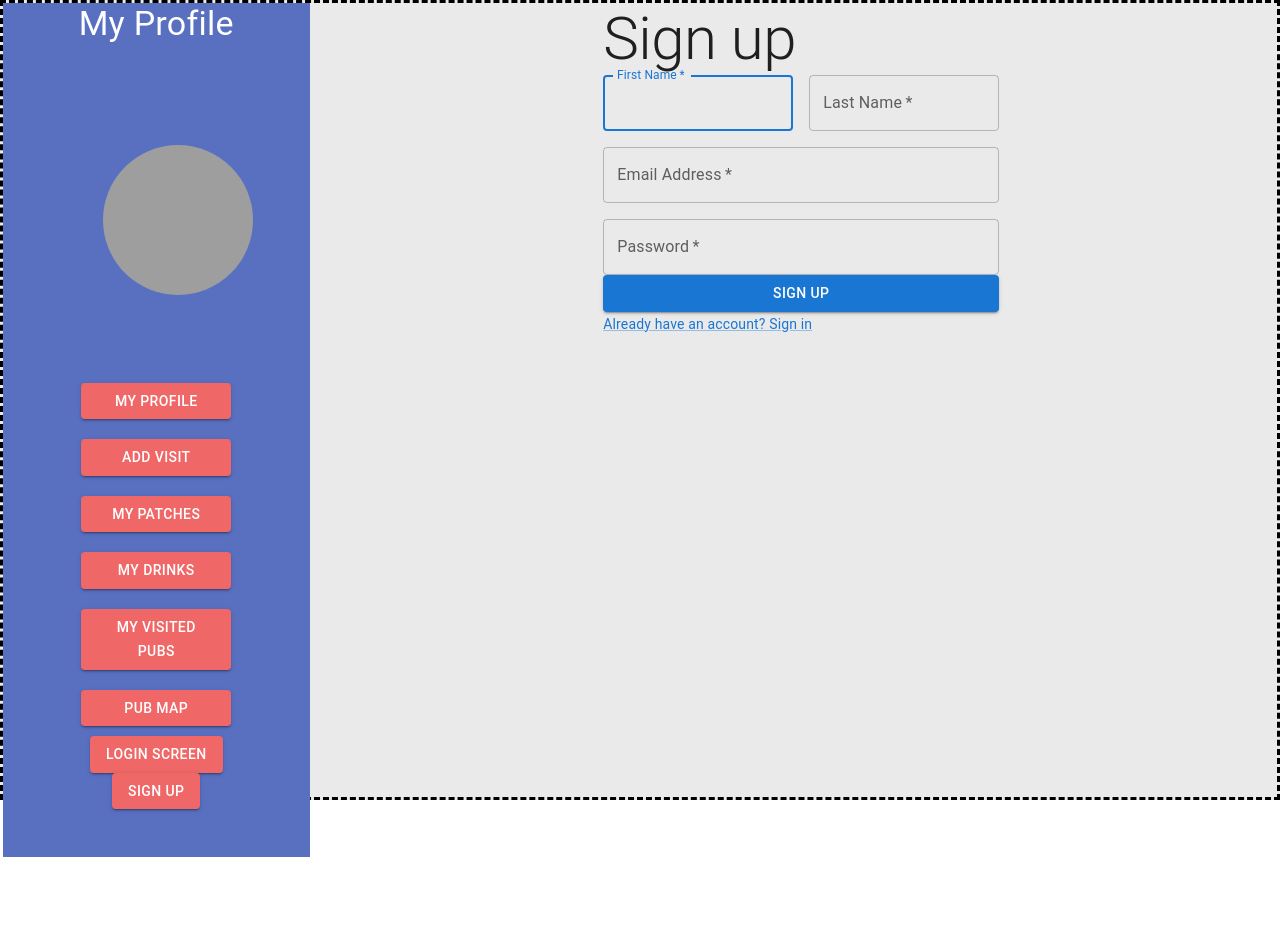
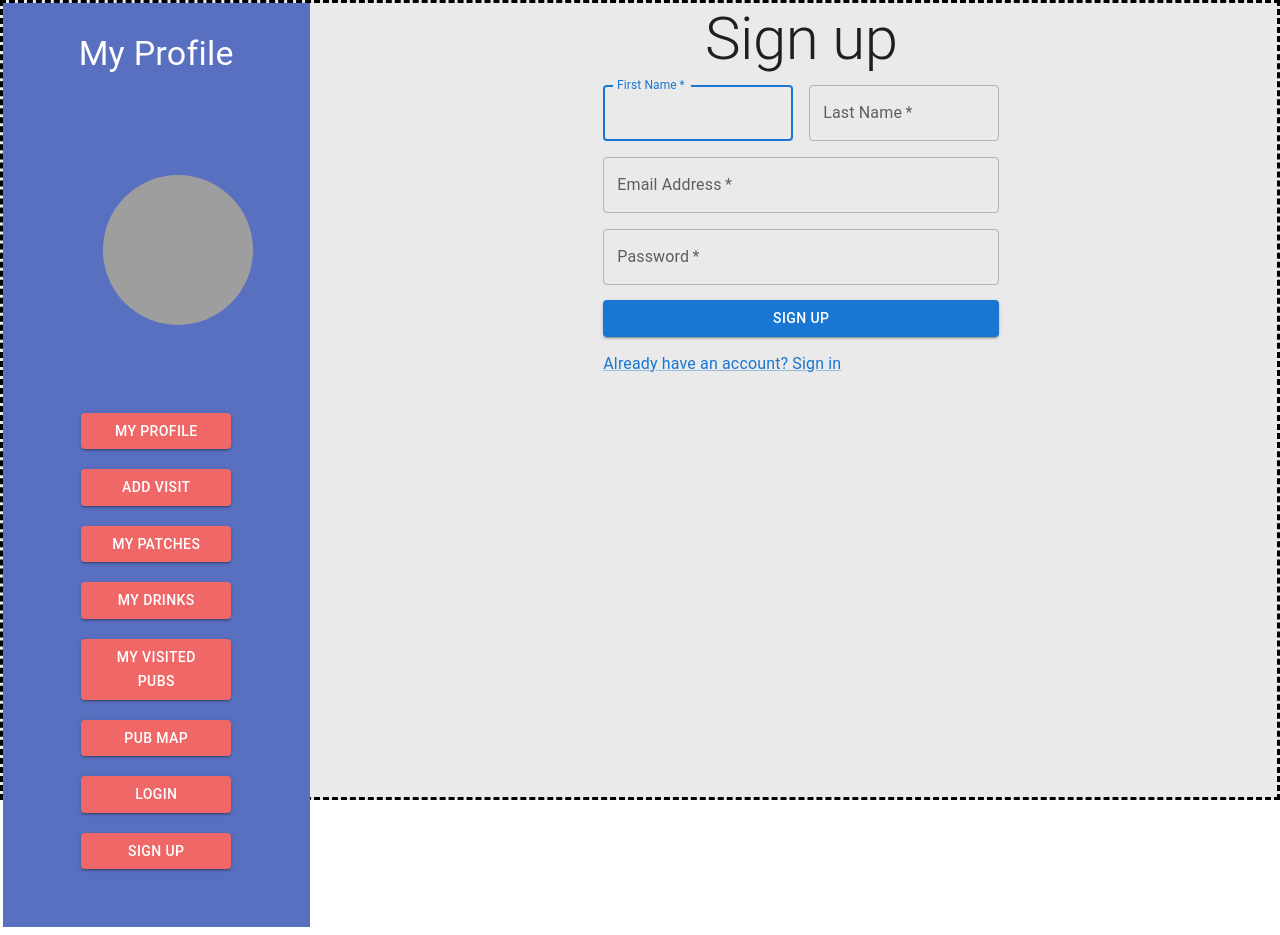
Before and after one commit to MoodMirani/DH2643-Advanced-Interaction-Programming, a React app in the folder frontend/: page /SignUp in a window 1280 px wide. Before the commit the page ends 865 px from the top, so only its background shows below. Built offline with nearby package versions, Linux system fonts and the light colour scheme; grey boxes are pictures that could not be loaded; the HTML template or start-up script is replaced by a standard one.

Commit message:
loginforms progress

```diff
--- a/frontend/src/app.tsx
+++ b/frontend/src/app.tsx
@@ -40,8 +40,7 @@ function App() {
 
   return (
     <div className="App">
-
-      <LoginScreen/>
+      <LoginScreen />
     </div>
   );
 
--- a/frontend/src/components/SignUp/SignUp.tsx
+++ b/frontend/src/components/SignUp/SignUp.tsx
@@ -15,9 +15,6 @@ import { makeStyles } from "@mui/material/styles";
 import Container from "@mui/material/Container";
 import axios from "axios";
 import './login.scss';
-
-
-
 
 
 export default function SignUp() {
@@ -47,12 +44,12 @@ export default function SignUp() {
     <Container component="main" maxWidth="xs">
       <CssBaseline />
       <div className="paper">
-        <Typography component="h1" variant="h2">
+        <Typography component="h1" variant="h2" style={{marginBottom: "10px", textAlign: "center"}}>
           Sign up
         </Typography>
         <form className="form" noValidate>
-          <Grid container spacing={2}>
-            <Grid item xs={12} sm={6}>
+          <Grid container spacing={2} >
+            <Grid item xs={12} sm={6} >
               <TextField
                 onChange={(e) => setFirstName(e.target.value)}
                 autoComplete="fname"
@@ -110,12 +107,13 @@ export default function SignUp() {
             color="primary"
             className="submit"
             onClick={addUser}
+            style={{marginTop: "15px", marginBottom: "15px"}}
             >
             Sign Up
           </Button>
           <Grid container>
             <Grid item>
-              <Link href="/" variant="body2">
+              <Link href="/SignUp">
                 Already have an account? Sign in
               </Link>
             </Grid>
--- a/frontend/src/components/login/login.tsx
+++ b/frontend/src/components/login/login.tsx
@@ -5,7 +5,6 @@ import CssBaseline from "@mui/material/CssBaseline";
 import TextField from "@mui/material/TextField";
 import FormControlLabel from "@mui/material/FormControlLabel";
 import Checkbox from "@mui/material/Checkbox";
-import Link from "@mui/material/Link";
 import Paper from "@mui/material/Paper";
 import Grid from "@mui/material/Grid";
 import Icon from '@mui/material/Icon';
@@ -15,6 +14,9 @@ import './login.scss';
 import {useSelector, useDispatch} from 'react-redux';
 import { useAppSelector, useAppDispatch } from '../../hooks'
 import { setFirstName, setEmail, setPassword } from '../../redux/UserSlice';
+import Container from "@mui/material/Container";
+import { Link } from "react-router-dom";
+
 
 
 const LoginScreen = () => {
@@ -34,55 +36,60 @@ const LoginScreen = () => {
 
 
   return (
-    <Grid container className='signInGrid'>
-      <Grid item xs={12} sm={8} md={5} component={Paper} elevation={6} square>
-        <div className='paper'>
-          <Typography component="h1" variant="h2">
-            Sign in
-          </Typography >
-          <form className='form' noValidate autoComplete="off">
+    <Container component="main" maxWidth="xs">
+    <CssBaseline />
+    <div className="paper">
+      <Typography component="h1" variant="h2" style={{marginBottom: "10px", textAlign: "center"}}>
+        Log in
+      </Typography>
+      <form className="form" noValidate>
+        <Grid container spacing={2} >
+          <Grid item xs={12}>
             <TextField
               onChange={(e) => setInputemail(e.target.value)}
               variant="outlined"
-              margin="normal"
               required
               fullWidth
               id="email"
               label="Email Address"
               name="email"
-              autoFocus
+              autoComplete="email"
             />
+          </Grid>
+          <Grid item xs={12}>
             <TextField
               onChange={(e) => setInputpassword(e.target.value)}
               variant="outlined"
-              margin="normal"
               required
               fullWidth
               name="password"
               label="Password"
               type="password"
               id="password"
-
+              autoComplete="current-password"
             />
+          </Grid>
+        </Grid>
         <Button
-
           type="submit"
           fullWidth
           variant="contained"
           color="primary"
-              className='submit'
+          className="submit"
+          style={{marginTop: "15px", marginBottom: "15px"}}
           >
-              Sign In
+          Sign Up
         </Button>
         <Grid container>
-                <Link href="/signup" variant="body2">
+          <Grid item>
+            <Link to="/SignUp">
                       {"Don't have an account? Sign Up"}
             </Link>
           </Grid>
+        </Grid>
       </form>
     </div>
-      </Grid>
-    </Grid>
+  </Container>
   );
 };
 
--- a/frontend/src/components/navBar/navBar.tsx
+++ b/frontend/src/components/navBar/navBar.tsx
@@ -12,7 +12,7 @@ export default function NavBar() {
     return (
         <div className="navBar">
             <div className="navBarHeader">
-                <Typography variant="h4" align="center">
+                <Typography variant="h4" align="center" style={{paddingTop:30}}>
                     My Profile
                 </Typography>
             </div>
@@ -45,12 +45,11 @@ export default function NavBar() {
                         <Button variant="contained" component={Link} to={'/Map'} style={{backgroundColor: "#EF6767", width:"150px", marginTop:10, marginBottom:10}}>Pub Map</Button>
                     </Box>
                     <Box textAlign='center'>
-                        <Button variant="contained" component={Link} to={'/LoginScreen'} style={{backgroundColor: "#EF6767"}}>Login Screen</Button>
+                        <Button variant="contained" component={Link} to={'/LoginScreen'} style={{backgroundColor: "#EF6767", width:"150px", marginTop:10, marginBottom:10}}>Login</Button>
                     </Box>
                     <Box textAlign='center'>
-                        <Button variant="contained" component={Link} to={'/SignUp'} style={{backgroundColor: "#EF6767"}}>Sign Up</Button>
+                        <Button variant="contained" component={Link} to={'/SignUp'} style={{backgroundColor: "#EF6767", width:"150px", marginTop:10, marginBottom:10}}>Sign Up</Button>
                     </Box>
-
                 </Grid>
             </div>
             <div className="mapButton">
```
Lines whose indentation alone changed are shown as unchanged.
